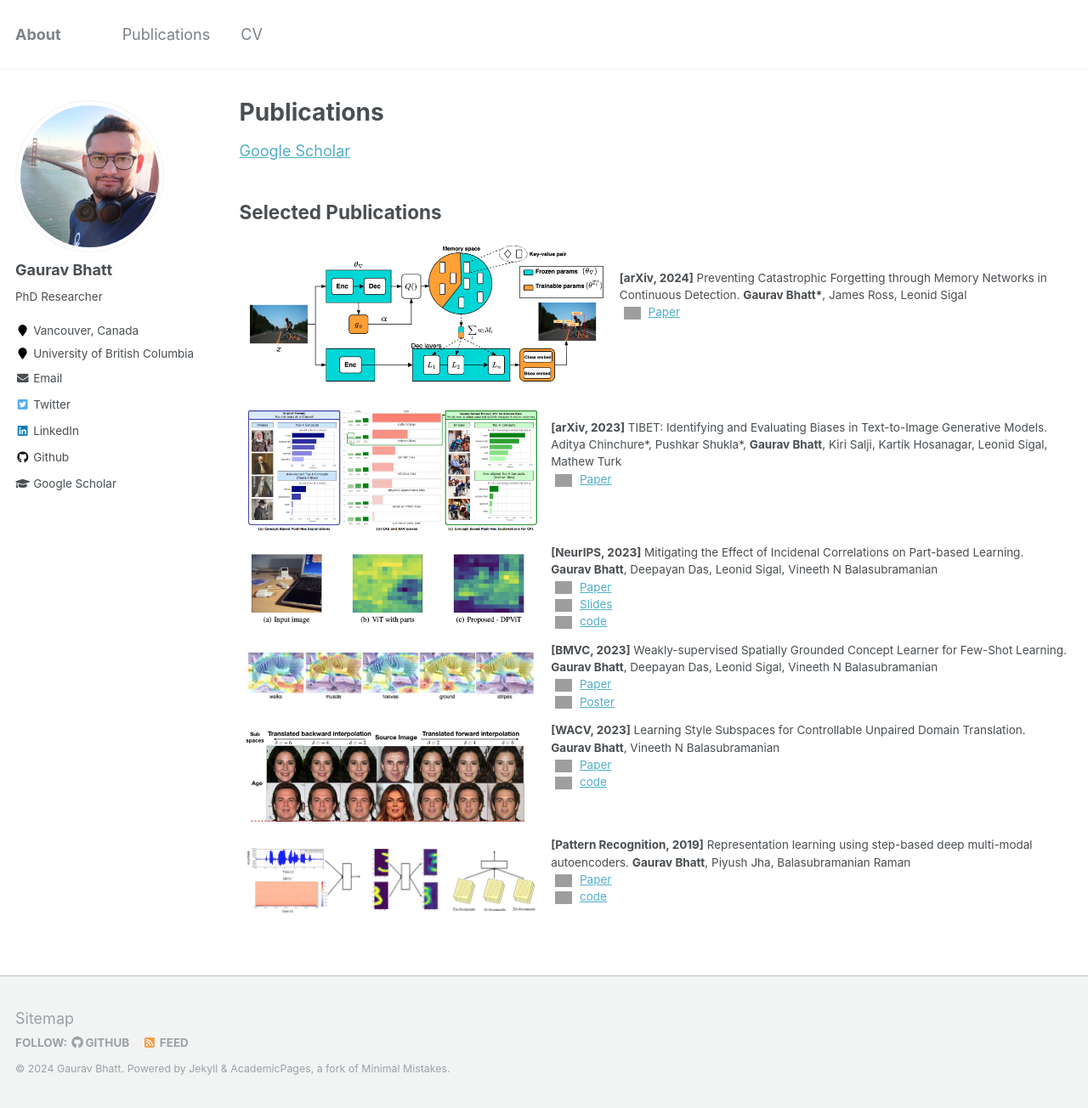
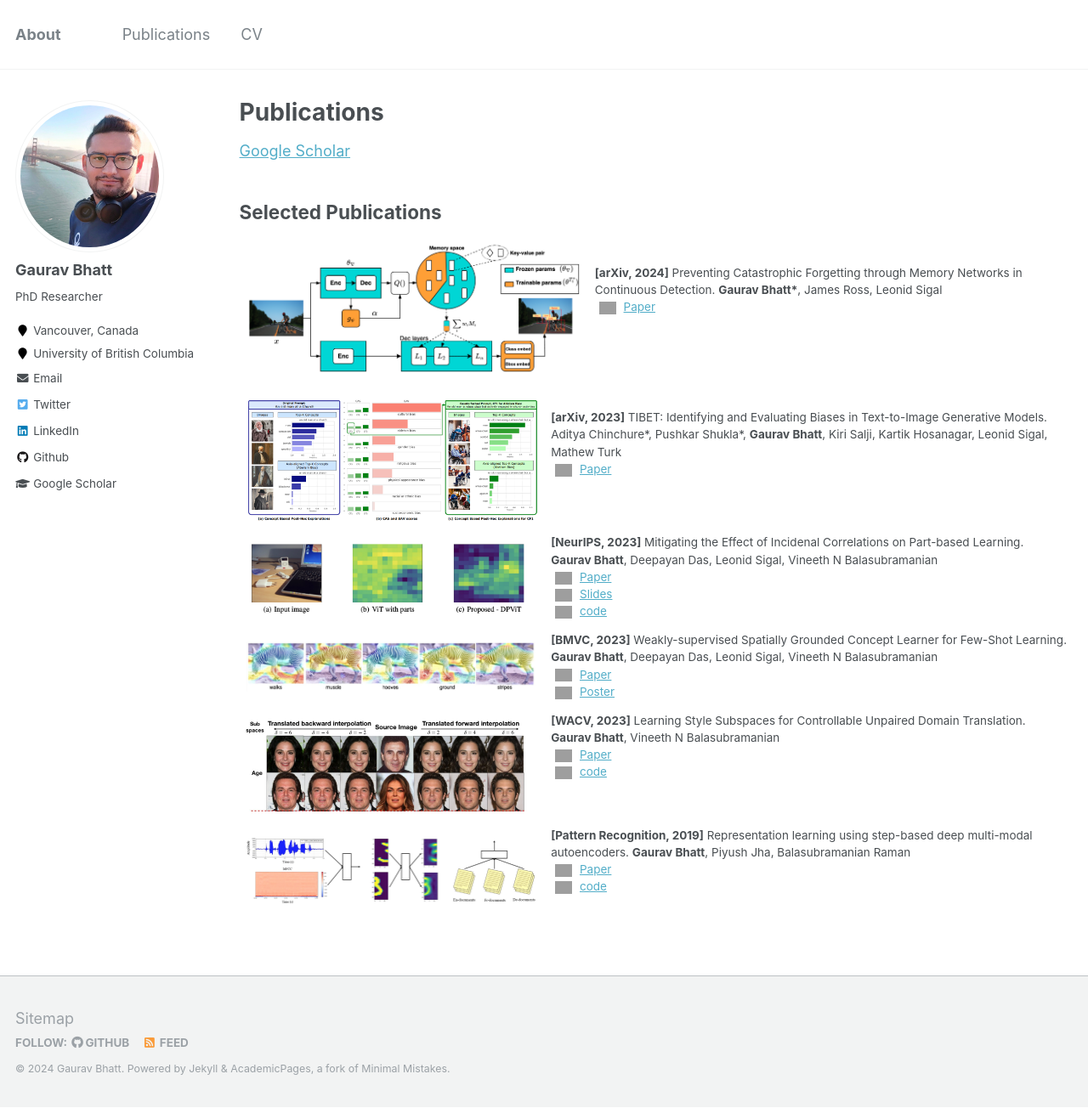
Before and after one commit to GauravBh1010tt/gauravbh1010tt.github.io, a Jekyll site: the page built from _pages/publications.md, in a window 1280 px wide and 1304 px high. Shown: the whole window at 85% size. Built offline with Jekyll 4.4.1, drawn with Linux system fonts in a browser that asks for light colours; grey boxes are pictures that could not be loaded.

```diff
--- a/_pages/publications.md
+++ b/_pages/publications.md
@@ -25,7 +25,7 @@
 <tr style="border-collapse: separate; border-spacing:30em;">
 
 <td style="border-collapse: collapse; border: none;">
-<img src="https://raw.githubusercontent.com/GauravBh1010tt/GauravBh1010tt.github.io/master/images/md_detr.png" width="800"/>
+<img src="https://raw.githubusercontent.com/GauravBh1010tt/GauravBh1010tt.github.io/master/images/md_detr.png" width="700"/>
 </td>
 
 <td style="border-collapse: collapse; border: none;">
```
